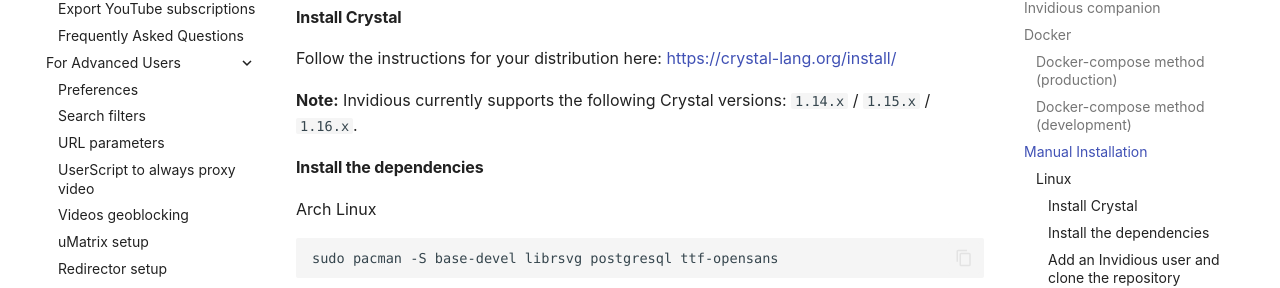
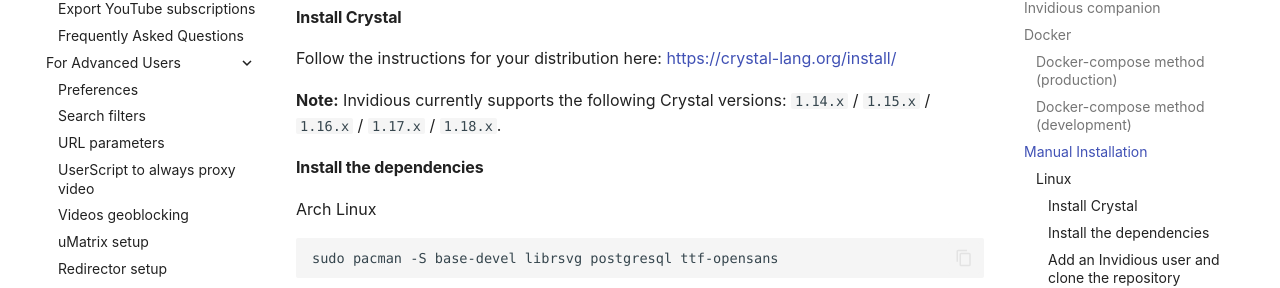
Before and after one commit to iv-org/documentation, an MkDocs documentation site: the page built from docs/installation.md, in a window 1280 px wide and 900 px high, scrolled down 3723 px. Shown: the part 145-433 px from the top of the window. Built offline with MkDocs 1.6.1 and Material for MkDocs 9.7.7, drawn with Linux system fonts in a browser that asks for light colours; comment, search, counter and statistics services are not loaded.

Commit message:
doc: update crystal version

```diff
--- a/docs/installation.md
+++ b/docs/installation.md
@@ -164,7 +164,7 @@
 
 Follow the instructions for your distribution here: https://crystal-lang.org/install/
 
-**Note:** Invidious currently supports the following Crystal versions: `1.14.x` / `1.15.x` / `1.16.x`.
+**Note:** Invidious currently supports the following Crystal versions: `1.14.x` / `1.15.x` / `1.16.x` / `1.17.x` / `1.18.x`.
 
 #### Install the dependencies
 
```
